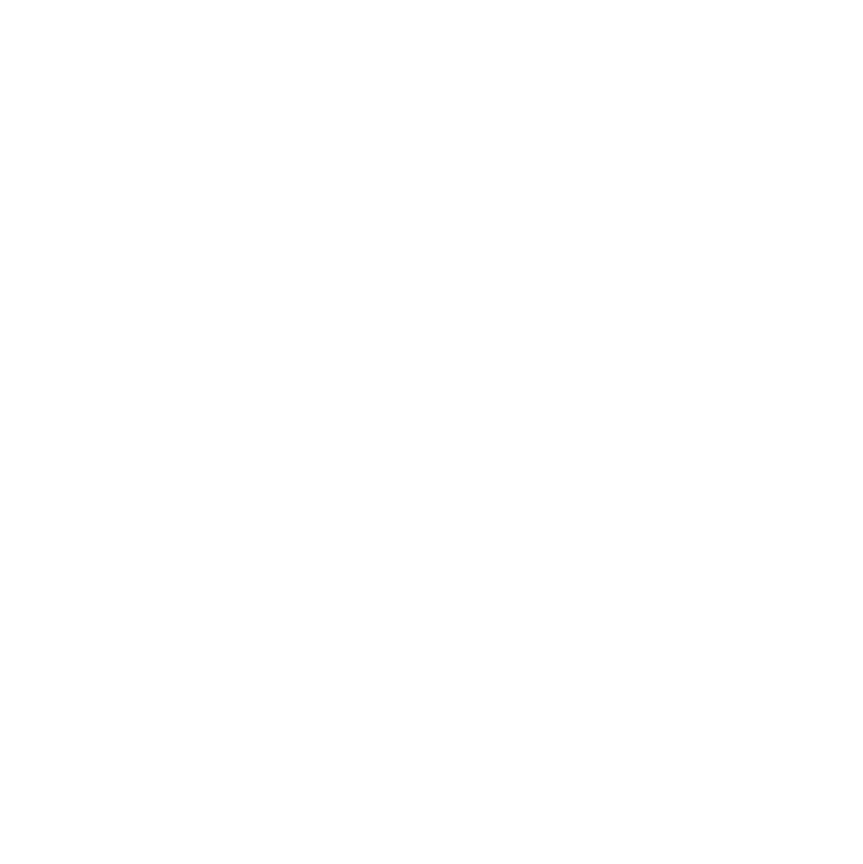
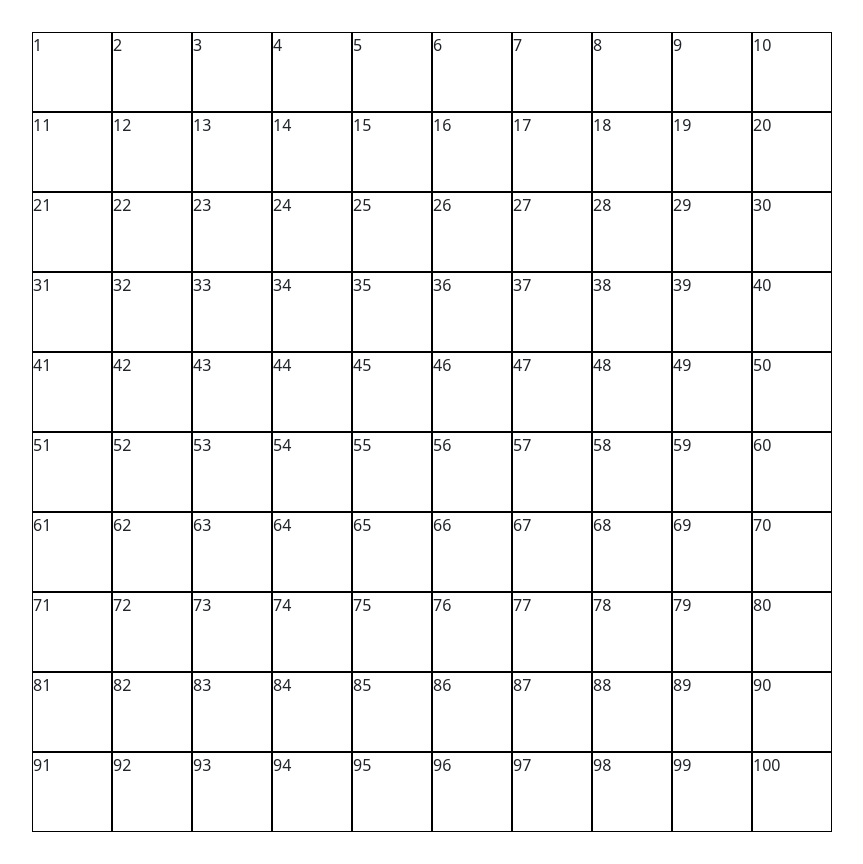
Before and after one commit to mazzocchifrancesco/js-campominato-grid, a plain HTML site: page index.html in a window 1280 px wide. Shown: the whole page, without its empty margins (208-1071 px from the left). Before the commit the page ends 800 px from the top, so only its background shows below. Drawn offline with nearby package versions, Linux system fonts and the light colour scheme.

Commit message:
feat: funzione gen quadrati + numero interno

```diff
--- a/css/style.css
+++ b/css/style.css
@@ -0,0 +1,13 @@
+#griglia {
+    height: 800px;
+    width: 800px;
+    margin: 2rem auto;
+    display: flex;
+    flex-wrap: wrap;
+}
+
+.quadrato1 {
+    height: calc(100% / 10);
+    width: calc(100% / 10);
+    border: 1px solid black;
+}
--- a/index.html
+++ b/index.html
@@ -15,6 +15,11 @@
 
 <body>
 
+<div id="griglia">
+
+</div>
+
+
     <!-- javascript -->
     <script src="https://cdn.jsdelivr.net/npm/bootstrap@5.3.2/dist/js/bootstrap.bundle.min.js"
         integrity="sha384-C6RzsynM9kWDrMNeT87bh95OGNyZPhcTNXj1NW7RuBCsyN/o0jlpcV8Qyq46cDfL"
--- a/js/main.js
+++ b/js/main.js
@@ -0,0 +1,19 @@
+container=document.getElementById("griglia");
+generaSq();
+
+
+
+
+
+
+
+function generaSq () {
+    for (let i = 0; i < 100; i++) {
+        const square= document.createElement("div");
+        square.classList.add("quadrato1");
+        container.append(square);
+        square.innerHTML = i+1;
+
+    }
+
+}
```
